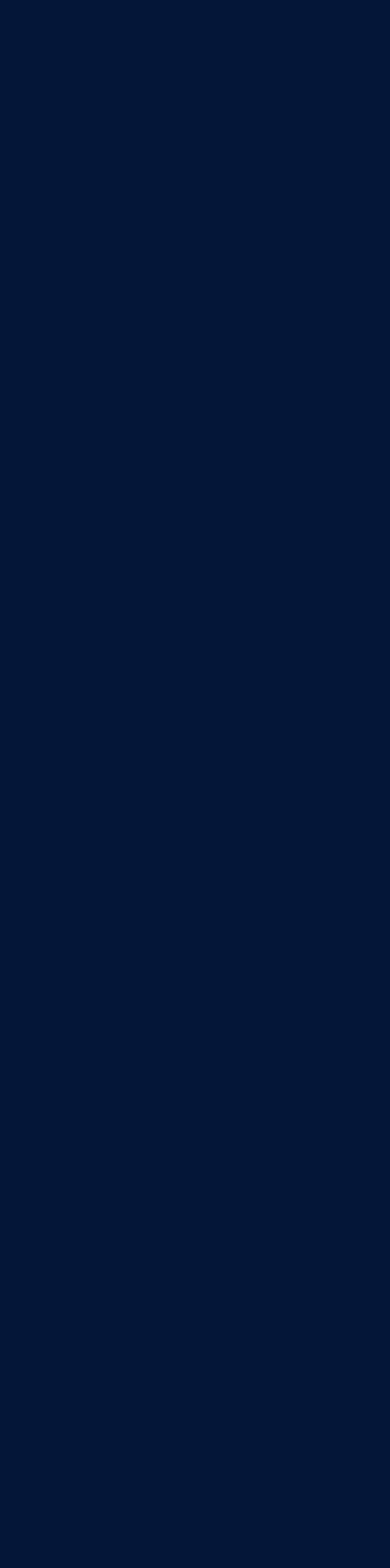
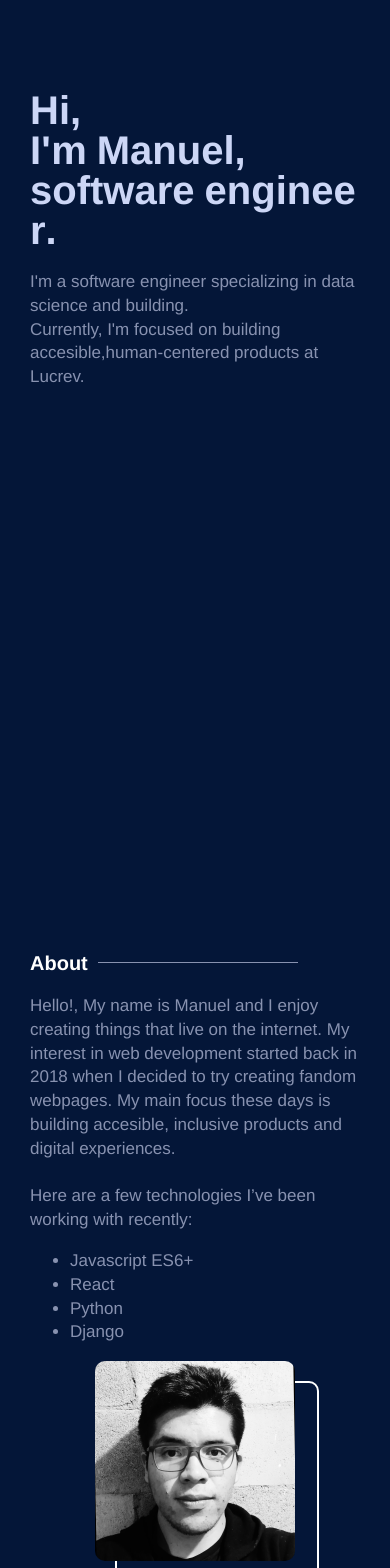
Before and after one commit to Sotorev/portfolio, a React (Create React App) app: page / in a window 390 px wide. Shown: the part 180-1748 px from the top of the page. Before the commit the page ends 844 px from the top, so only its background shows below. Built offline with nearby package versions, Linux system fonts and the light colour scheme.

Commit message:
Responsive upgraded

```diff
--- a/src/App.js
+++ b/src/App.js
@@ -20,10 +20,10 @@ function App() {
       <Navbar />
       <Leftside />
       <Rightside />
-      {/* <Intro />
+      <Intro />
       <About />
       <Experience/>
-      <Contact/> */}
+      <Contact/>
     </div>
   );
 }
--- a/src/components/About/index.scss
+++ b/src/components/About/index.scss
@@ -57,3 +57,25 @@
 .fadeInUp{
   animation-name: fadeInUp;
 }
+@media only screen and (max-width:1200px) {
+  .about{
+    padding: 55rem 3rem;
+    .blast-section{
+      font-size: 2rem;
+    }
+    .about-info{
+      display: block;
+      .about-text{
+        width: 100%;
+      }
+      .profile-pic{
+        transform: translate(-50%, 0);
+        width: 20rem;
+        position: relative;
+        left: 50%;
+        right: 0%;
+
+      }
+    }
+  }
+}
--- a/src/components/Contact/index.scss
+++ b/src/components/Contact/index.scss
@@ -9,3 +9,12 @@
 		}
 	}
 }
+@media only screen and (max-width:1200px) {
+
+	.contact {
+		padding: 2rem 3rem;
+		.blast-section {
+			font-size: 2rem;
+		}
+	}
+}
--- a/src/components/Experience/index.scss
+++ b/src/components/Experience/index.scss
@@ -9,3 +9,12 @@
 		}
 	}
 }
+@media only screen and (max-width:1200px) {
+
+	.experience{
+    padding: 2rem 3rem;
+		.blast-section {
+				font-size: 2rem;
+			}
+	}
+}
--- a/src/components/Intro/index.js
+++ b/src/components/Intro/index.js
@@ -8,7 +8,7 @@ const Intro = () => {
 
   const intro = Array.from("Hi,");
   const name = Array.from("I'm Manuel, ");
-  const rol = Array.from("software enginner.")
+  const rol = Array.from("software engineer.")
   const [letterClass, setLetterClass] = useState("blast animated bounce");
   const [isLoaded, setIsLoaded] = useState(false);
 
--- a/src/components/Intro/index.scss
+++ b/src/components/Intro/index.scss
@@ -1,25 +1,51 @@
-.text-zone{
-    font-size: 9rem;
+.text-zone {
   padding: 2rem 25rem;
   line-height: 8rem;
-}
-.text-zone > h1{
-    font-size: clamp(1rem,6vw,11rem);
+
+  h1 {
+    font-size: clamp(1rem, 6vw, 11rem);
     margin: 0;
   }
-.intro{
+}
+
+
+
+.intro {
   height: 33vw;
 }
-.intro > p{
+
+.intro>p {
   margin: 0;
   padding: 1rem 25rem;
   font-size: 1.7rem;
   color: #8892b0;
 }
-p.slideInUp{
+
+p.slideInUp {
   animation-timing-function: ease-out;
   animation-name: fadeInUp;
   animation-duration: 1s;
   animation-fill-mode: both;
   animation-delay: 3.5s;
 }
+
+@media only screen and (max-width: 1200px) {
+  .intro {
+    height: auto;
+    .text-zone {
+      padding: 17rem 3rem;
+      padding-bottom: 1rem;
+      line-height: 4rem;
+
+      h1 {
+        font-size: 4rem;
+        margin: 0;
+      }
+    }
+
+    p {
+      padding: 1rem 3rem;
+      font-size: 1.7rem;
+    }
+  }
+}
--- a/src/components/Navbar/index.scss
+++ b/src/components/Navbar/index.scss
@@ -164,11 +164,12 @@ $text-color: rgb(228, 227, 227);
     .mobile-nav-bar {
       transition: all .5s ease;
       width: 100%;
-      position: absolute;
+      position: fixed;
+      z-index: 1;
       top: 0;
       display: block;
       height: 300px;
-      background-color: black;
+      background-color: #010e26;
 
       nav {
         display: block;
@@ -193,7 +194,8 @@ $text-color: rgb(228, 227, 227);
       transition: all .5s cubic-bezier(0.77, 0.2, 0.05, 1.0);
       transform: translate(0, -100%);
       width: 100%;
-      position: absolute;
+      position: fixed;
+      z-index: 1;
       top: 0;
       height: 300px;
       background-color: black;
```
Lines whose indentation alone changed are shown as unchanged.
